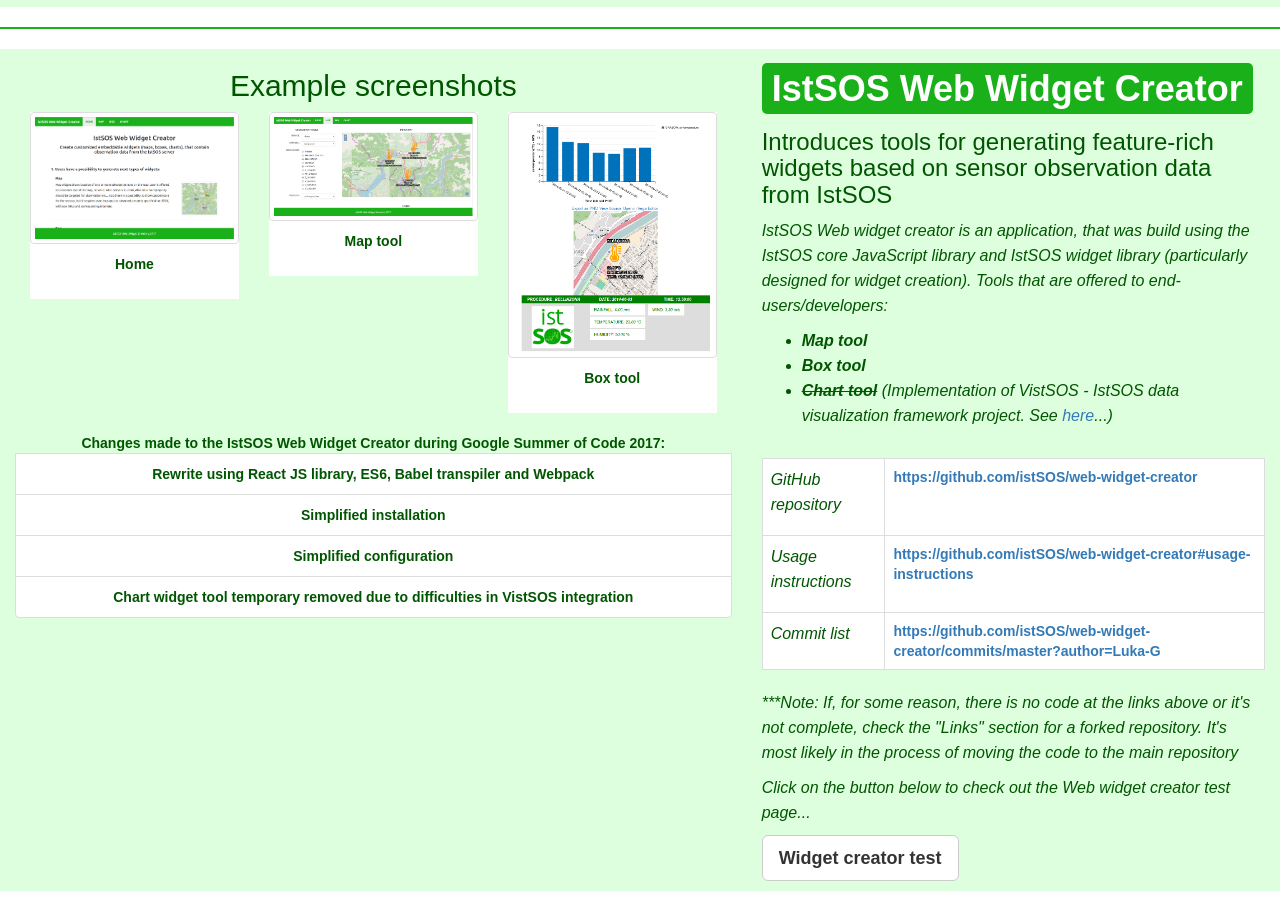
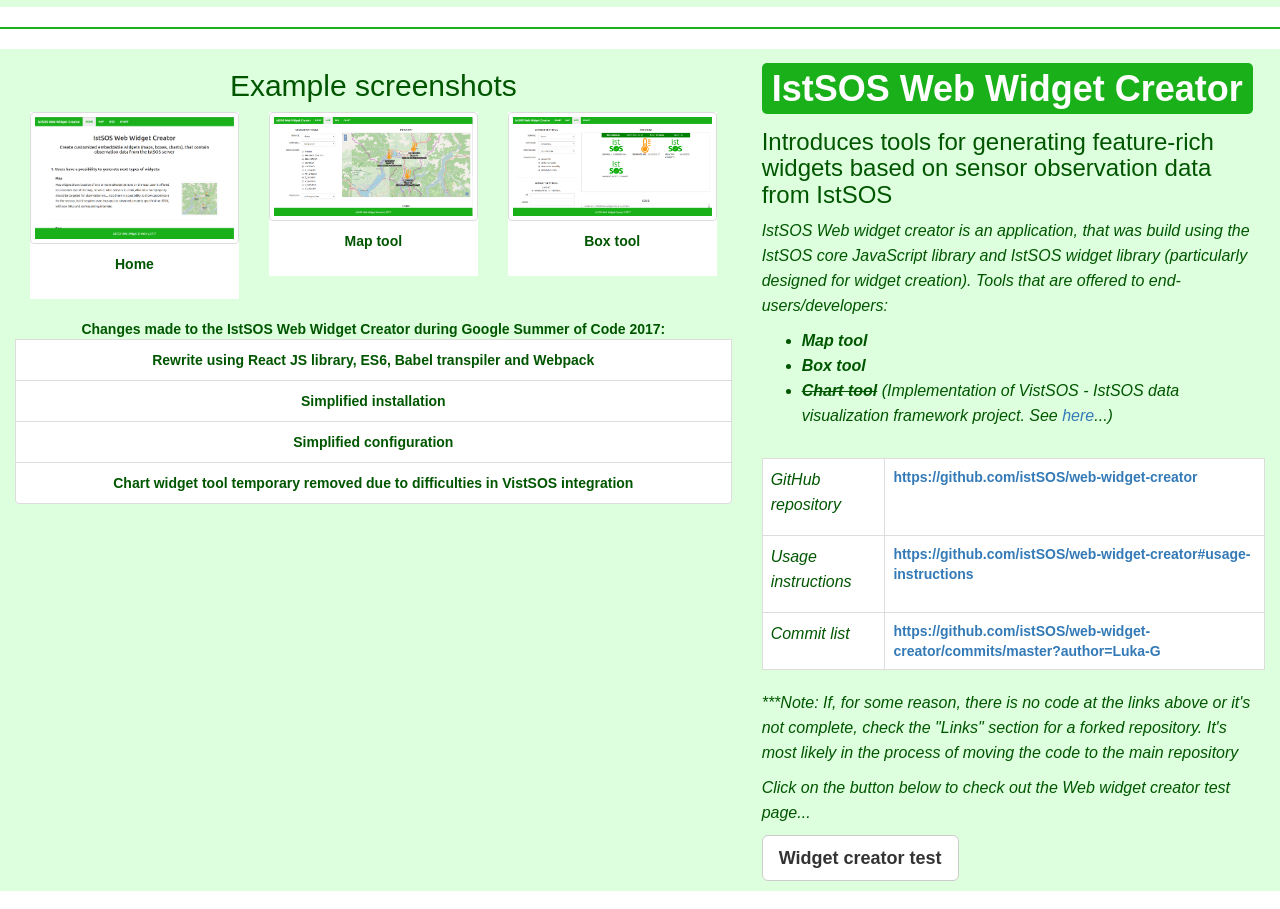
Before and after one commit to Luka-G/istSOS-Web-API, a website: page index.html in a window 1280 px wide. Shown: the part 1244-2153 px from the top of the page. Drawn offline with nearby package versions, Linux system fonts and the light colour scheme.

Commit message:
Update image box

```diff
--- a/index.html
+++ b/index.html
@@ -125,7 +125,7 @@
 							</div>
 							<div class="col-sm-4">
 								<div class="thumbnail  creator-tools">
-									<a href="src/img/example-widgets.png" target="_blank"><img class="img-thumbnail" src="src/img/example-widgets.png" alt="Example response"></a>
+									<a href="src/img/box.png" target="_blank"><img class="img-thumbnail" src="src/img/box.png" alt="Example response"></a>
 									<p><strong>Box tool</strong></p>
 								</div>
 							</div>
```
Also changed, not shown: src/img/box.png (added).
